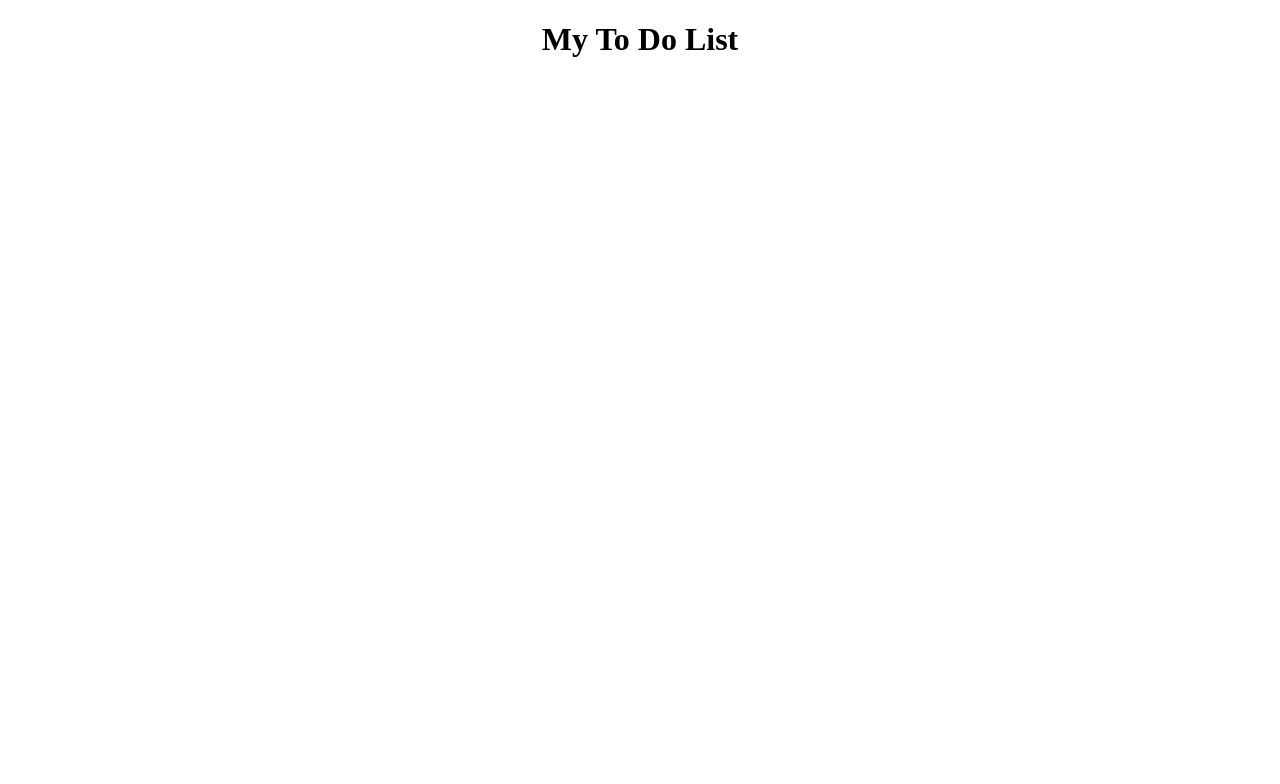
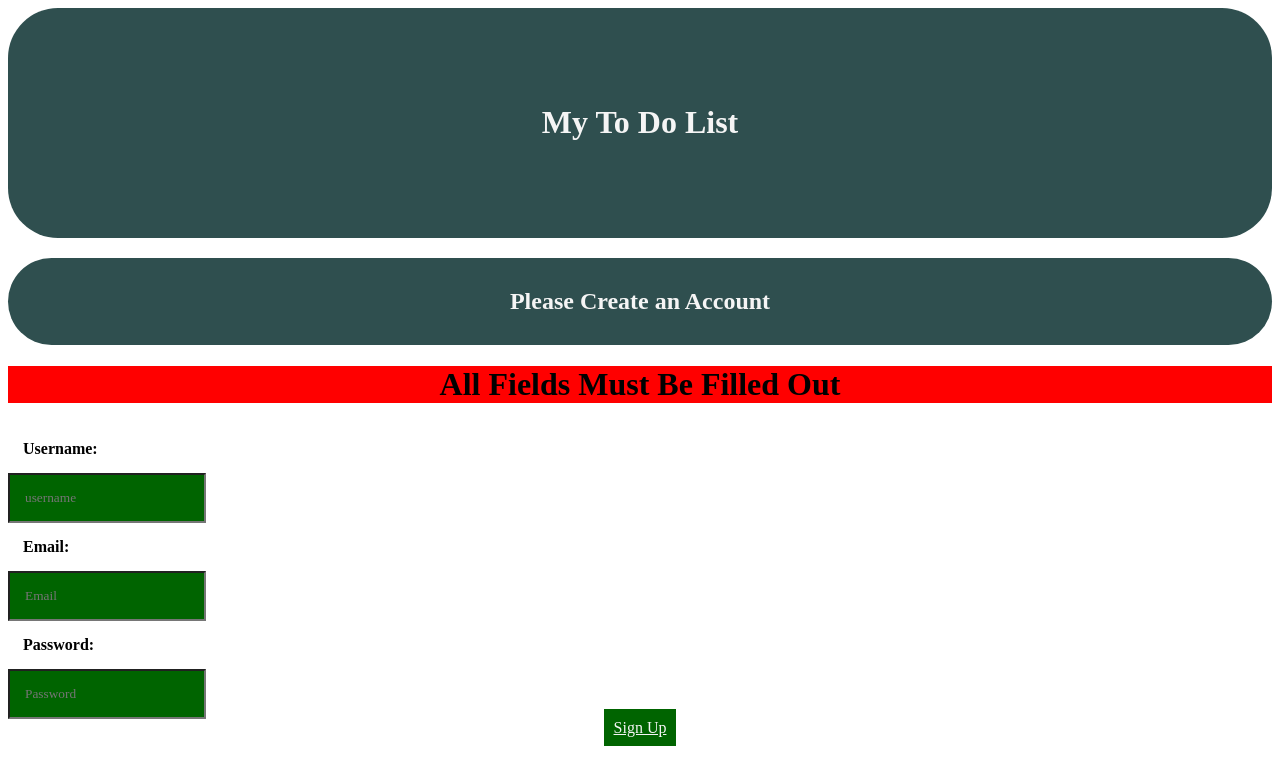
Before and after one commit to Andrej-Clarey/toDoList, a React (Create React App) app in the folder to-do-list/: page / in a window 1280 px wide. Shown: the top 784 px of the page. Built offline with nearby package versions, Linux system fonts and the light colour scheme.

Commit message:
adding stuff

```diff
--- a/to-do-list/package.json
+++ b/to-do-list/package.json
@@ -8,6 +8,7 @@
     "@testing-library/user-event": "^13.5.0",
     "react": "^18.2.0",
     "react-dom": "^18.2.0",
+    "react-router-dom": "^6.15.0",
     "react-scripts": "5.0.1",
     "web-vitals": "^2.1.4"
   },
--- a/to-do-list/src/App.js
+++ b/to-do-list/src/App.js
@@ -1,10 +1,24 @@
 import Header from './components/Header/Header.js'
+import SignUp from './components/SignUp/SignUp.js'
 import './App.css';
+import {BrowserRouter, Route, Routes} from 'react-router-dom'
+import ToDo from './components/ToDo/ToDo.js'
 
 function App() {
   return (
     <div className="App">
-      <Header/>
+
+<Header />
+
+<BrowserRouter>
+  <Routes>
+  <Route path="/" element={<SignUp/>}/>
+  <Route path="/todo" element={<ToDo/>}/>
+  </Routes>
+</BrowserRouter>
+
+
+
     </div>
   );
 }
--- a/to-do-list/src/components/Header/Header.js
+++ b/to-do-list/src/components/Header/Header.js
@@ -1,8 +1,9 @@
 import React from 'react'
+import './header.css'
 
 function Header () {
   return (
-    <div>
+    <div className="header">
       <h1>My To Do List</h1>
     </div>
   )
--- a/to-do-list/src/components/Header/header.css
+++ b/to-do-list/src/components/Header/header.css
@@ -0,0 +1,9 @@
+.header{
+  background-color: darkslategrey;
+  color: whitesmoke;
+  padding: 75px;
+  /* display: flex; */
+  /* align-content: center; */
+  border-radius: 50px;
+
+}
--- a/to-do-list/src/components/SignUp/SignUp.css
+++ b/to-do-list/src/components/SignUp/SignUp.css
@@ -0,0 +1,47 @@
+/* form{
+  display: flex;
+  flex-direction: column;
+  padding: 15px;
+  font-weight: 900;
+  float: center;
+} */
+
+.error{
+  background-color: red;
+}
+
+.button{
+  font-family: cursive;
+  background-color: darkgreen;
+  color: whitesmoke;
+  padding: 10px;
+  margin: 20px;
+}
+
+input{
+  font-family: copperplate;
+  display: flex;
+  position: relative;
+  align-items: center;
+  /* size: 50px; */
+  background-color: darkgreen;
+  color: whitesmoke;
+  padding: 15px;
+}
+
+label{
+  display: flex;
+  position: relative;
+  align-items: center;
+  font-family: cursive;
+  font-weight: 900;
+  display: flex;
+  padding: 15px;
+}
+
+h2{
+  background-color: darkslategrey;
+  color: whitesmoke;
+  padding: 30px;
+  border-radius: 50px;
+}
--- a/to-do-list/src/components/SignUp/SignUp.js
+++ b/to-do-list/src/components/SignUp/SignUp.js
@@ -1,9 +1,71 @@
-import React from 'react'
+import React, {useState} from 'react';
+// import {useState} from 'react';
+import './SignUp.css'
+// import Header from "../Header/Header.js"
+import {useNavigate, Link} from 'react-router-dom';
+import ToDo from '../ToDo/ToDo.js'
+
+
+
 
 function SignUp() {
+  const navigate = useNavigate;
+
+//   const handleChange = (event) =>{
+
+// <Link to="/todolist"></Link>
+//   }
+  const [Username, setUsername] = useState("");
+  const [Email, setEmail] = useState("");
+  const [Password, setPassword] = useState("");
+
+const [submitted, setSubmitted] = useState(false);
+const [error, setError] = useState(false);
+
+if(Username==="" || Email==="" ||Password===""){
+  return(
+    <div>
+    <h2>Please Create an Account</h2>
+    <h1 className="error">All Fields Must Be Filled Out</h1>
+    <form>
+      <label>Username: </label>
+      <input type="text" placeholder="username" />
+    </form>
+    <form>
+      <label>Email: </label>
+      <input type="email" placeholder="Email"/>
+    </form>
+    <form>
+      <label>Password: </label>
+      <input type="password" placeholder="Password"/>
+    </form>
+    {/* <button onClick={handleChange}>Sign Up</button> */}
+    <Link to="/todo" className="button">Sign Up</Link>
+  </div>
+
+  )
+}else{
+
   return (
-    <div>SignUp</div>
+    <div>
+      <h2>Please Create an Account</h2>
+      <form>
+        <label>Username: </label>
+        <input type="text" placeholder="username" />
+      </form>
+      <form>
+        <label>Email: </label>
+        <input type="text" placeholder="Email"/>
+      </form>
+      <form>
+        <label>Password: </label>
+        <input type="text" placeholder="Password"/>
+      </form>
+      {/* <button onClick={handleChange}>Sign Up</button> */}
+      <Link to="/todo" className="button">Sign Up</Link>
+    </div>
   )
+ }
 }
 
 export default SignUp
--- a/to-do-list/src/components/ToDo/ToDo.js
+++ b/to-do-list/src/components/ToDo/ToDo.js
@@ -0,0 +1,12 @@
+import ToDoForm from './ToDoForm';
+
+function ToDo(){
+  return(
+    <div>
+      <h1>Why haven't you done this yet?</h1>
+      <ToDoForm/>
+    </div>
+  )
+}
+
+export default ToDo
--- a/to-do-list/src/components/ToDo/ToDoForm.js
+++ b/to-do-list/src/components/ToDo/ToDoForm.js
@@ -0,0 +1,19 @@
+import { useState } from 'react';
+
+function ToDoForm(){
+  const [stuff, setstuff] = useState("");
+  const handleChange = ()=>{
+
+  }
+  return(
+  <div>
+  <form>
+        <label>Task: </label>
+        <input type="text"  onChange={handleChange}/>
+        <input type="submit"/>
+  </form>
+  </div>
+  )
+}
+
+export default ToDoForm;
```
Also changed, not shown: 1 other file (tests, documents, lock files or other folders).
